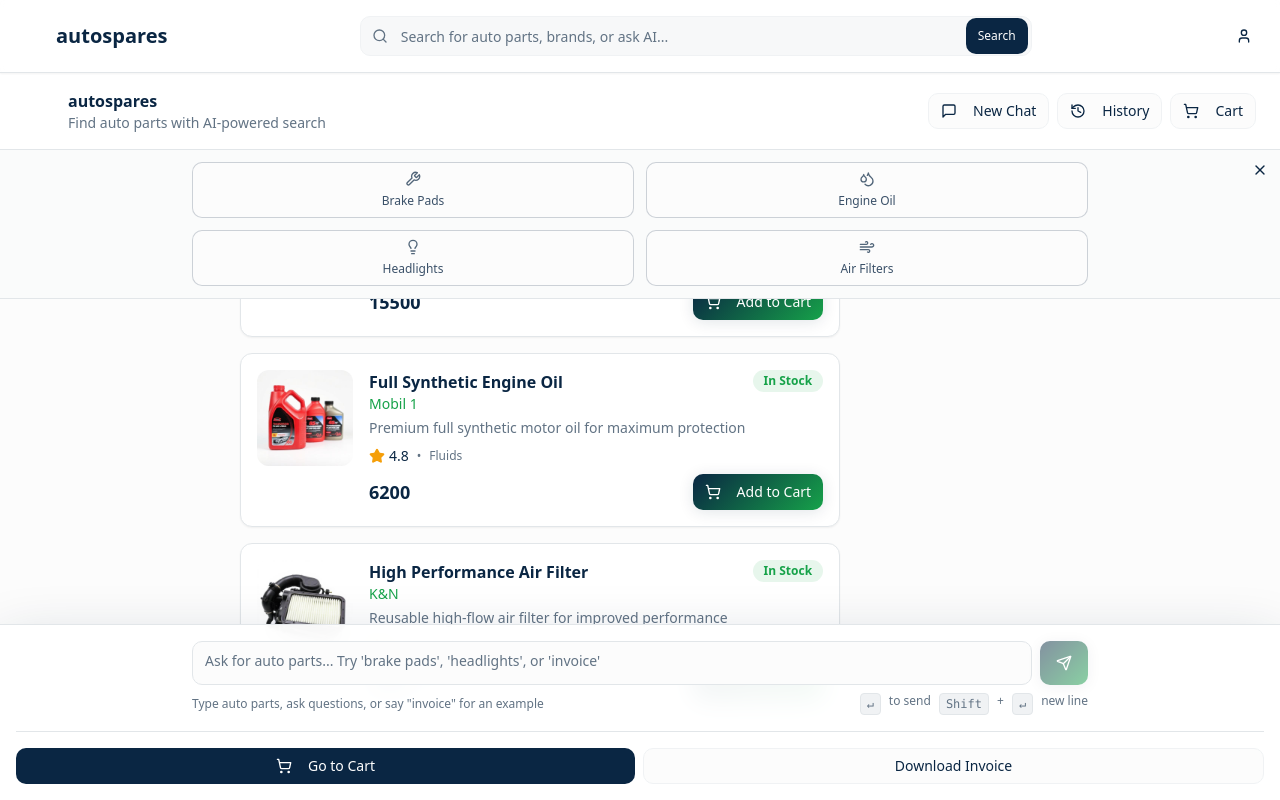
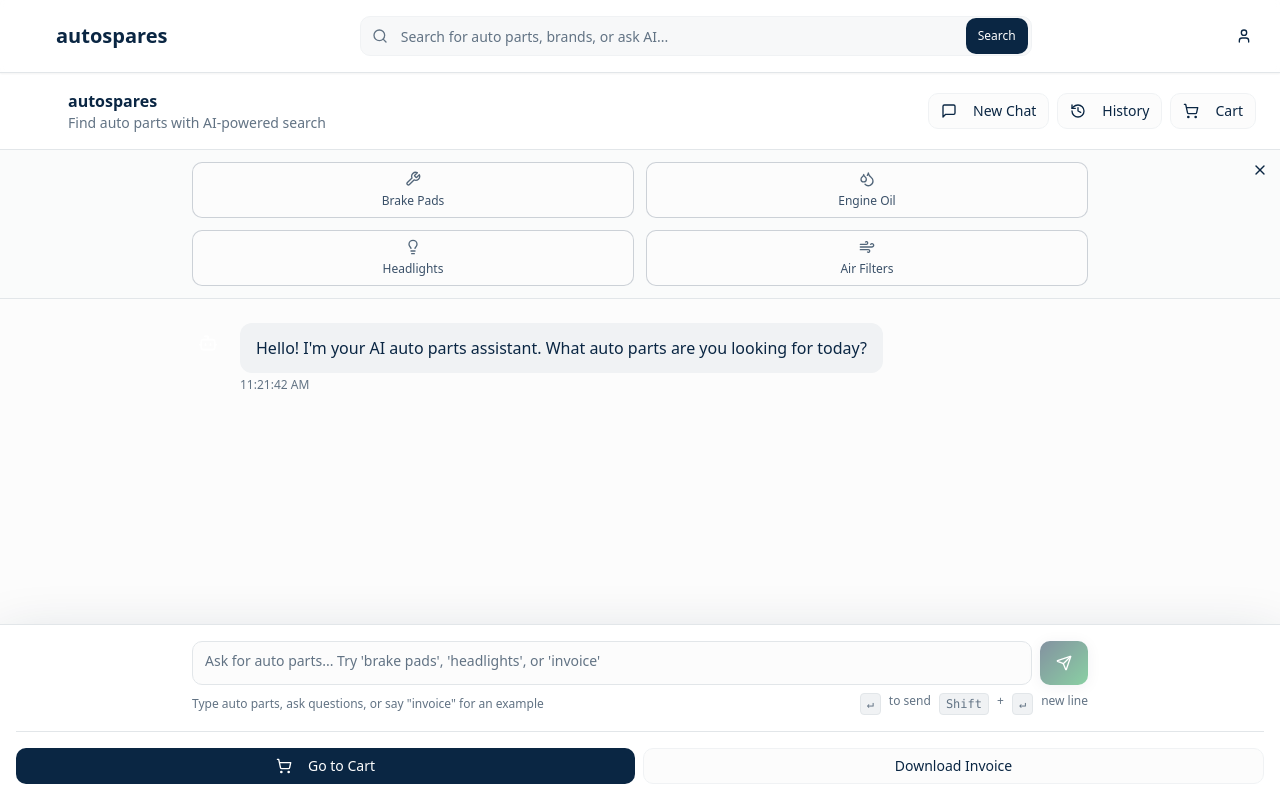
Before and after one commit to Binary-capital-tech/kenya-parts-prompt-85, a React (Vite) app: page / in a window 1280 px wide. Shown: the top 800 px of the page. Built offline with nearby package versions, Linux system fonts and the light colour scheme.

Commit message:
Refactor UI and enhance features

```diff
--- a/src/components/ChatInterface.tsx
+++ b/src/components/ChatInterface.tsx
@@ -14,6 +14,15 @@ import brakePartsImage from "@/assets/brake-parts.jpg";
 import headlightImage from "@/assets/headlight.jpg";
 import airFilterImage from "@/assets/air-filter.jpg";
 import oilsImage from "@/assets/oils.jpg";
+
+const getProductImage = (category: string) => {
+  const categoryLower = category?.toLowerCase() || '';
+  if (categoryLower.includes('brake')) return brakePartsImage;
+  if (categoryLower.includes('light') || categoryLower.includes('lamp')) return headlightImage;
+  if (categoryLower.includes('filter') || categoryLower.includes('air')) return airFilterImage;
+  if (categoryLower.includes('oil') || categoryLower.includes('fluid')) return oilsImage;
+  return brakePartsImage; // Default fallback
+};
 
 interface Message {
   id: string;
@@ -32,152 +41,6 @@ interface ChatSession {
   lastActivity: Date;
 }
 
-const sampleProducts = {
-  brake: [
-    {
-      id: "1",
-      name: "Premium Brake Disc & Pads Set",
-      brand: "Brembo",
-      price: 8500,
-      originalPrice: 12000,
-      image: brakePartsImage,
-      rating: 4.8,
-      description: "High-performance brake discs and pads for excellent stopping power",
-      category: "Brake System",
-      inStock: true
-    },
-    {
-      id: "11",
-      name: "Ceramic Brake Pads",
-      brand: "Akebono",
-      price: 4200,
-      image: brakePartsImage,
-      rating: 4.6,
-      description: "Low-dust ceramic brake pads for quiet operation",
-      category: "Brake System",
-      inStock: true
-    },
-    {
-      id: "12",
-      name: "Sports Brake Discs",
-      brand: "EBC",
-      price: 6800,
-      originalPrice: 8500,
-      image: brakePartsImage,
-      rating: 4.9,
-      description: "Slotted and drilled brake discs for enhanced cooling",
-      category: "Brake System",
-      inStock: false
-    }
-  ],
-  filter: [
-    {
-      id: "2",
-      name: "High Performance Air Filter",
-      brand: "K&N",
-      price: 2800,
-      originalPrice: 3500,
-      image: airFilterImage,
-      rating: 4.7,
-      description: "Reusable high-flow air filter for improved performance",
-      category: "Engine",
-      inStock: true
-    },
-    {
-      id: "21",
-      name: "OEM Air Filter",
-      brand: "Mann Filter",
-      price: 1500,
-      image: airFilterImage,
-      rating: 4.5,
-      description: "Original equipment quality air filter",
-      category: "Engine",
-      inStock: true
-    },
-    {
-      id: "22",
-      name: "Carbon Cabin Filter",
-      brand: "Bosch",
-      price: 3200,
-      image: airFilterImage,
-      rating: 4.8,
-      description: "Activated carbon cabin air filter for clean air",
-      category: "Interior",
-      inStock: true
-    }
-  ],
-  headlight: [
-    {
-      id: "3",
-      name: "LED Headlight Assembly",
-      brand: "Philips",
-      price: 15500,
-      image: headlightImage,
-      rating: 4.9,
-      description: "Premium LED headlight with excellent brightness and longevity",
-      category: "Lighting",
-      inStock: true
-    },
-    {
-      id: "31",
-      name: "Halogen Headlight Bulbs",
-      brand: "Osram",
-      price: 2400,
-      image: headlightImage,
-      rating: 4.4,
-      description: "High-quality halogen bulbs for standard headlights",
-      category: "Lighting",
-      inStock: true
-    },
-    {
-      id: "32",
-      name: "HID Xenon Kit",
-      brand: "Hella",
-      price: 8900,
-      originalPrice: 11500,
-      image: headlightImage,
-      rating: 4.7,
-      description: "Complete HID conversion kit for brighter lighting",
-      category: "Lighting",
-      inStock: true
-    }
-  ],
-  oil: [
-    {
-      id: "4",
-      name: "Full Synthetic Engine Oil",
-      brand: "Mobil 1",
-      price: 6200,
-      image: oilsImage,
-      rating: 4.8,
-      description: "Premium full synthetic motor oil for maximum protection",
-      category: "Fluids",
-      inStock: true
-    },
-    {
-      id: "41",
-      name: "Conventional Motor Oil",
-      brand: "Castrol",
-      price: 3800,
-      image: oilsImage,
-      rating: 4.5,
-      description: "High-quality conventional motor oil for everyday driving",
-      category: "Fluids",
-      inStock: true
-    },
-    {
-      id: "42",
-      name: "Transmission Fluid",
-      brand: "Valvoline",
-      price: 4500,
-      image: oilsImage,
-      rating: 4.6,
-      description: "Premium automatic transmission fluid for smooth shifting",
-      category: "Fluids",
-      inStock: true
-    }
-  ]
-};
 
 const ChatInterface = () => {
   const { toast } = useToast();
@@ -213,150 +76,8 @@ const ChatInterface = () => {
         {
           id: '1',
           type: 'assistant',
-          content: "Browse our top auto parts categories:",
-          products: [
-            sampleProducts.brake[0],
-            sampleProducts.headlight[0],
-            sampleProducts.oil[0],
-            sampleProducts.filter[0]
-          ],
+          content: "Hello! I'm your AI auto parts assistant. What auto parts are you looking for today?",
           timestamp: new Date()
-        }
-      ]
-    },
-    {
-      id: '2',
-      title: 'Toyota Corolla Brake Pads',
-      createdAt: new Date(Date.now() - 86400000), // 1 day ago
-      lastActivity: new Date(Date.now() - 86400000),
-      messages: [
-        {
-          id: '2-1',
-          type: 'assistant',
-          content: "Hello! I'm your AI auto parts assistant. What auto parts are you looking for today?",
-          timestamp: new Date(Date.now() - 86400000)
-        },
-        {
-          id: '2-2',
-          type: 'user',
-          content: 'I need brake pads for my Toyota Corolla 2018',
-          timestamp: new Date(Date.now() - 86400000 + 30000)
-        },
-        {
-          id: '2-3',
-          type: 'assistant',
-          content: 'I found excellent brake pad options for your 2018 Toyota Corolla. Here are the top recommendations:',
-          timestamp: new Date(Date.now() - 86400000 + 60000),
-          products: [sampleProducts.brake[0], sampleProducts.brake[1]]
-        }
-      ]
-    },
-    {
-      id: '3',
-      title: 'Honda Civic Headlights',
-      createdAt: new Date(Date.now() - 172800000), // 2 days ago
-      lastActivity: new Date(Date.now() - 172800000),
-      messages: [
-        {
-          id: '3-1',
-          type: 'assistant',
-          content: "Hello! I'm your AI auto parts assistant. What auto parts are you looking for today?",
-          timestamp: new Date(Date.now() - 172800000)
-        },
-        {
-          id: '3-2',
-          type: 'user',
-          content: 'Show me headlights for Honda Civic 2020',
-          timestamp: new Date(Date.now() - 172800000 + 45000)
-        },
-        {
-          id: '3-3',
-          type: 'assistant',
-          content: 'Perfect! Here are premium headlight options for your 2020 Honda Civic:',
-          timestamp: new Date(Date.now() - 172800000 + 90000),
-          products: [sampleProducts.headlight[0], sampleProducts.headlight[1]]
-        }
-      ]
-    },
-    {
-      id: '4',
-      title: 'BMW Engine Oil Change',
-      createdAt: new Date(Date.now() - 259200000), // 3 days ago
-      lastActivity: new Date(Date.now() - 259200000),
-      messages: [
-        {
-          id: '4-1',
-          type: 'assistant',
-          content: "Hello! I'm your AI auto parts assistant. What auto parts are you looking for today?",
-          timestamp: new Date(Date.now() - 259200000)
-        },
-        {
-          id: '4-2',
-          type: 'user',
-          content: 'I need engine oil for BMW X3 2019, full synthetic',
-          timestamp: new Date(Date.now() - 259200000 + 60000)
-        },
-        {
-          id: '4-3',
-          type: 'assistant',
-          content: 'Excellent choice! Here are premium full synthetic oils perfect for your 2019 BMW X3:',
-          timestamp: new Date(Date.now() - 259200000 + 120000),
-          products: [sampleProducts.oil[0], sampleProducts.oil[1]]
-        },
-        {
-          id: '4-4',
-          type: 'user',
-          content: 'Generate invoice for the Mobil 1 oil',
-          timestamp: new Date(Date.now() - 259200000 + 180000)
-        },
-        {
-          id: '4-5',
-          type: 'assistant',
-          content: 'Perfect! I\'ve generated your invoice. Click the button below to view and download it.',
-          timestamp: new Date(Date.now() - 259200000 + 240000),
-          invoiceData: {
-            id: 'INV-2024-001',
-            date: new Date(Date.now() - 259200000 + 240000),
-            status: 'paid',
-            total: 89.99,
-            product: sampleProducts.oil[0],
-            customer: {
-              firstName: 'John',
-              lastName: 'Smith',
-              email: 'john.smith@email.com',
-              phone: '+254 722 123 456',
-              address: '123 Westlands Avenue',
-              city: 'Nairobi',
-              postalCode: '00100'
-            }
-          }
-        }
-      ]
-    },
-    {
-      id: '5',
-      title: 'Air Filter Replacement',
-      createdAt: new Date(Date.now() - 432000000), // 5 days ago
-      lastActivity: new Date(Date.now() - 432000000),
-      messages: [
-        {
-          id: '5-1',
-          type: 'assistant',
-          content: "Hello! I'm your AI auto parts assistant. What auto parts are you looking for today?",
-          timestamp: new Date(Date.now() - 432000000)
-        },
-        {
-          id: '5-2',
-          type: 'user',
-          content: 'My car needs an air filter replacement, it\'s a Nissan Altima 2017',
-          timestamp: new Date(Date.now() - 432000000 + 90000)
-        },
-        {
-          id: '5-3',
-          type: 'assistant',
-          content: 'Great! Here are high-quality air filters that will fit your 2017 Nissan Altima perfectly:',
-          timestamp: new Date(Date.now() - 432000000 + 150000),
-          products: [sampleProducts.filter[0], sampleProducts.filter[1]]
         }
       ]
     }
@@ -491,7 +212,7 @@ const ChatInterface = () => {
               name: product.name,
               brand: product.brand,
               price: product.price,
-            image: brakePartsImage, // Default image for now
+              image: getProductImage(product.category),
               rating: product.rating,
               description: product.description,
               category: product.category,
```
Also changed, not shown: 1 other file (tests, documents, lock files or other folders). Lines whose indentation alone changed are shown as unchanged.
